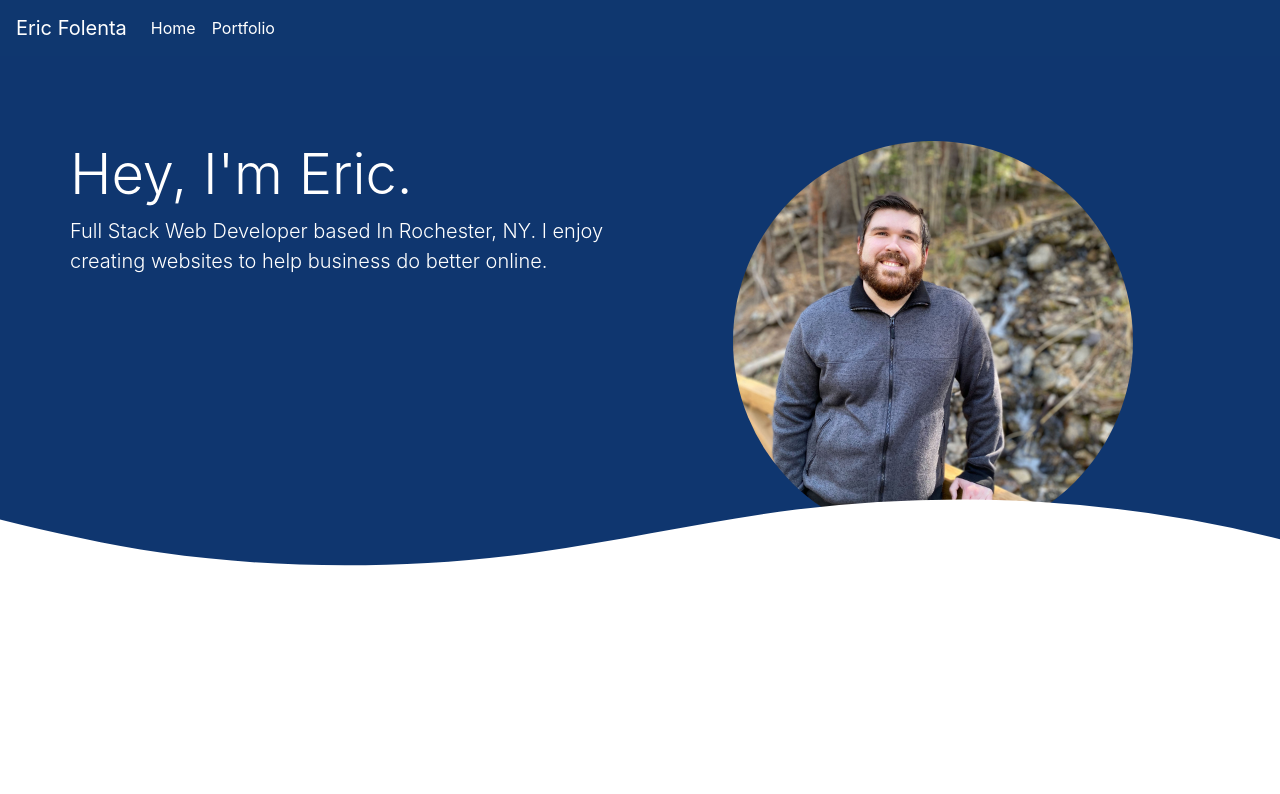
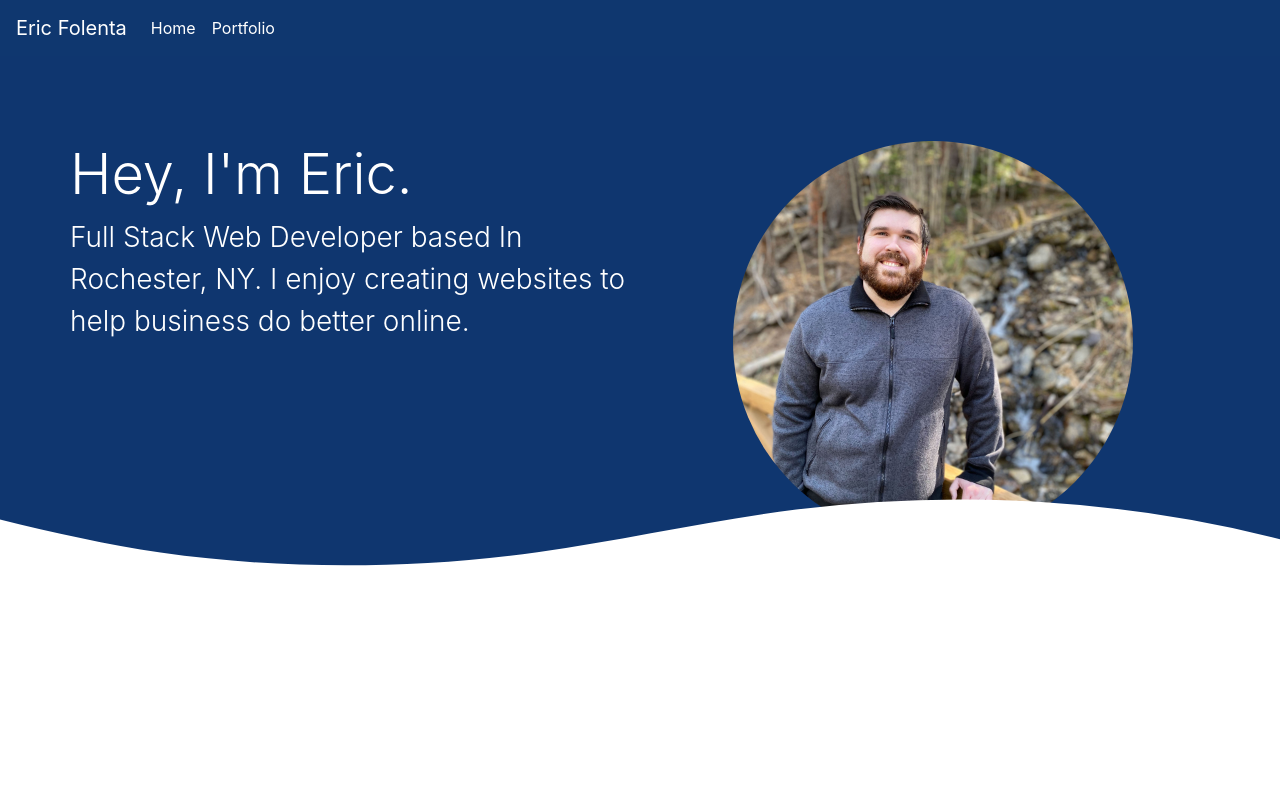
Before and after one commit to efolenta/20-react-portfolio, a React (Create React App) app: page / in a window 1280 px wide. Shown: the top 794 px of the page. Built offline with nearby package versions, Linux system fonts and the light colour scheme.

Commit message:
updated font size

```diff
--- a/src/index.css
+++ b/src/index.css
@@ -7,7 +7,6 @@ body {
   -moz-osx-font-smoothing: grayscale;
   background-color: #ffffff;
 }
-
 code {
   font-family: source-code-pro, Menlo, Monaco, Consolas, 'Courier New',
     monospace;
@@ -33,6 +32,10 @@ code {
 }
 .jumbotron-fluid .col-md-6 {
   padding-top: 60px;
+}
+.lead {
+  font-size: 28px;
+  line-height: 42px;
 }
 #projects-container {
   padding: 0px 0px 100px 0px;
```
